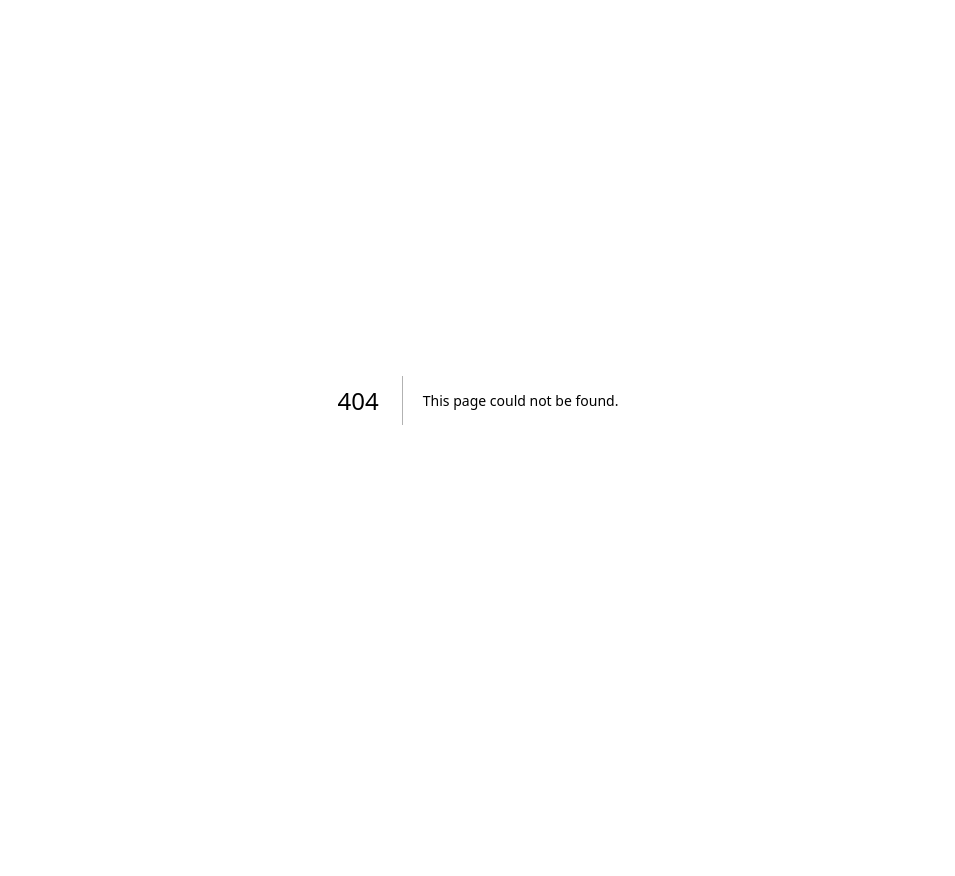
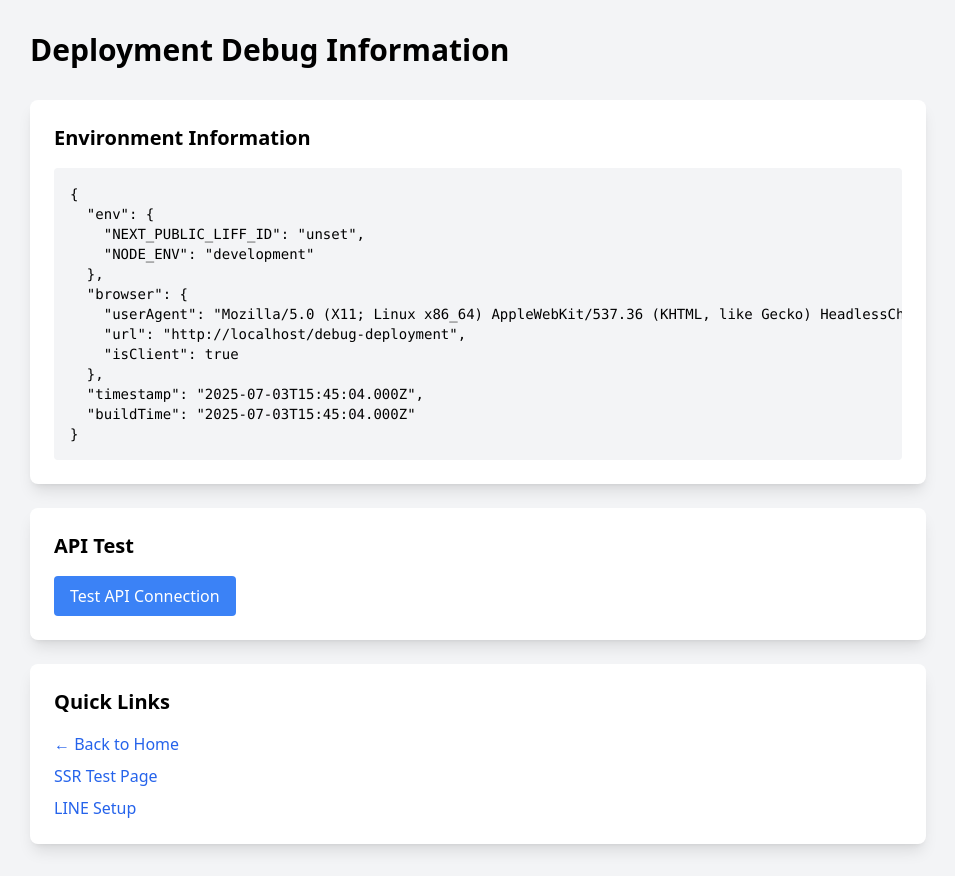
Before and after one commit to milk137592000/Leave, a Next.js app: page /debug-deployment in a window 1280 px wide. Before the commit this address had no page. Shown: the whole page, without its empty margins (162-1117 px from the left). Before the commit the page ends 800 px from the top, so only its background shows below. Built offline with nearby package versions, Linux system fonts and the light colour scheme; no server answers.

Commit message:
Add deployment debug page to help troubleshoot client-side errors

```diff
--- /dev/null
+++ b/src/app/debug-deployment/page.tsx
@@ -0,0 +1,83 @@
+'use client';
+
+import React, { useState, useEffect } from 'react';
+
+export default function DebugDeployment() {
+    const [debugInfo, setDebugInfo] = useState<any>({});
+    const [error, setError] = useState<string | null>(null);
+
+    useEffect(() => {
+        try {
+            const info = {
+                // Environment variables
+                env: {
+                    NEXT_PUBLIC_LIFF_ID: process.env.NEXT_PUBLIC_LIFF_ID,
+                    NODE_ENV: process.env.NODE_ENV,
+                },
+                // Browser info
+                browser: {
+                    userAgent: typeof window !== 'undefined' ? window.navigator.userAgent : 'SSR',
+                    url: typeof window !== 'undefined' ? window.location.href : 'SSR',
+                    isClient: typeof window !== 'undefined',
+                },
+                // Date and time
+                timestamp: new Date().toISOString(),
+                // Build info
+                buildTime: new Date().toISOString(),
+            };
+            setDebugInfo(info);
+        } catch (err) {
+            setError(err instanceof Error ? err.message : String(err));
+        }
+    }, []);
+
+    const testApiCall = async () => {
+        try {
+            const response = await fetch('/api/check-env');
+            const data = await response.json();
+            setDebugInfo(prev => ({ ...prev, apiTest: data }));
+        } catch (err) {
+            setError(`API test failed: ${err instanceof Error ? err.message : String(err)}`);
+        }
+    };
+
+    return (
+        <div className="min-h-screen bg-gray-100 p-8">
+            <div className="max-w-4xl mx-auto">
+                <h1 className="text-3xl font-bold mb-8">Deployment Debug Information</h1>
+
+                {error && (
+                    <div className="bg-red-100 border border-red-400 text-red-700 px-4 py-3 rounded mb-4">
+                        <strong>Error:</strong> {error}
+                    </div>
+                )}
+
+                <div className="bg-white rounded-lg shadow-lg p-6 mb-6">
+                    <h2 className="text-xl font-semibold mb-4">Environment Information</h2>
+                    <pre className="bg-gray-100 p-4 rounded overflow-auto text-sm">
+                        {JSON.stringify(debugInfo, null, 2)}
+                    </pre>
+                </div>
+
+                <div className="bg-white rounded-lg shadow-lg p-6 mb-6">
+                    <h2 className="text-xl font-semibold mb-4">API Test</h2>
+                    <button
+                        onClick={testApiCall}
+                        className="bg-blue-500 text-white px-4 py-2 rounded hover:bg-blue-600"
+                    >
+                        Test API Connection
+                    </button>
+                </div>
+
+                <div className="bg-white rounded-lg shadow-lg p-6">
+                    <h2 className="text-xl font-semibold mb-4">Quick Links</h2>
+                    <div className="space-y-2">
+                        <a href="/" className="block text-blue-600 hover:underline">← Back to Home</a>
+                        <a href="/ssr-test" className="block text-blue-600 hover:underline">SSR Test Page</a>
+                        <a href="/line-setup" className="block text-blue-600 hover:underline">LINE Setup</a>
+                    </div>
+                </div>
+            </div>
+        </div>
+    );
+}
```
